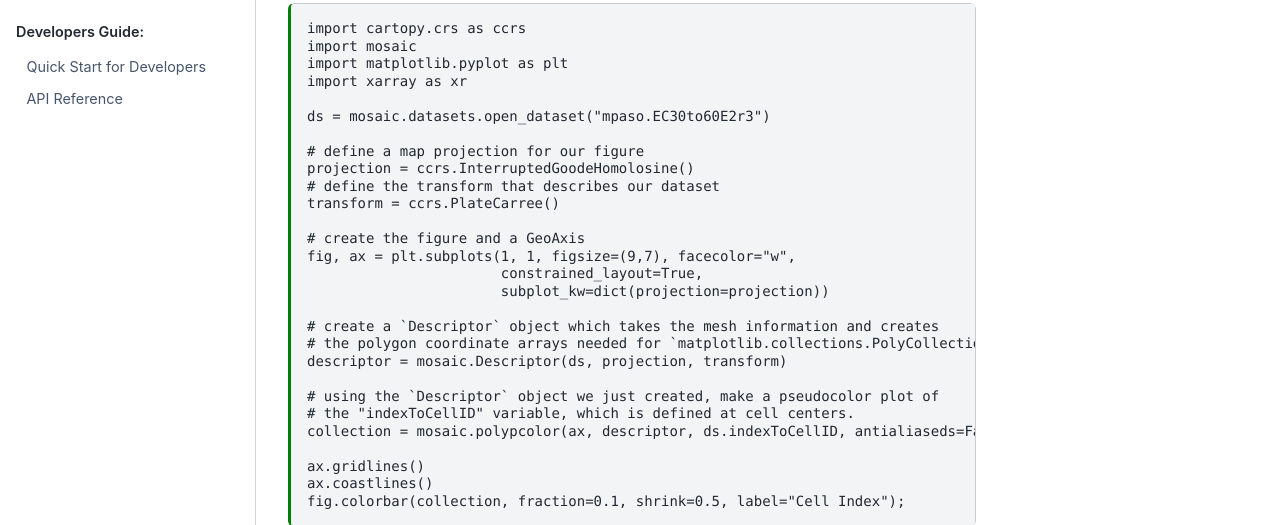
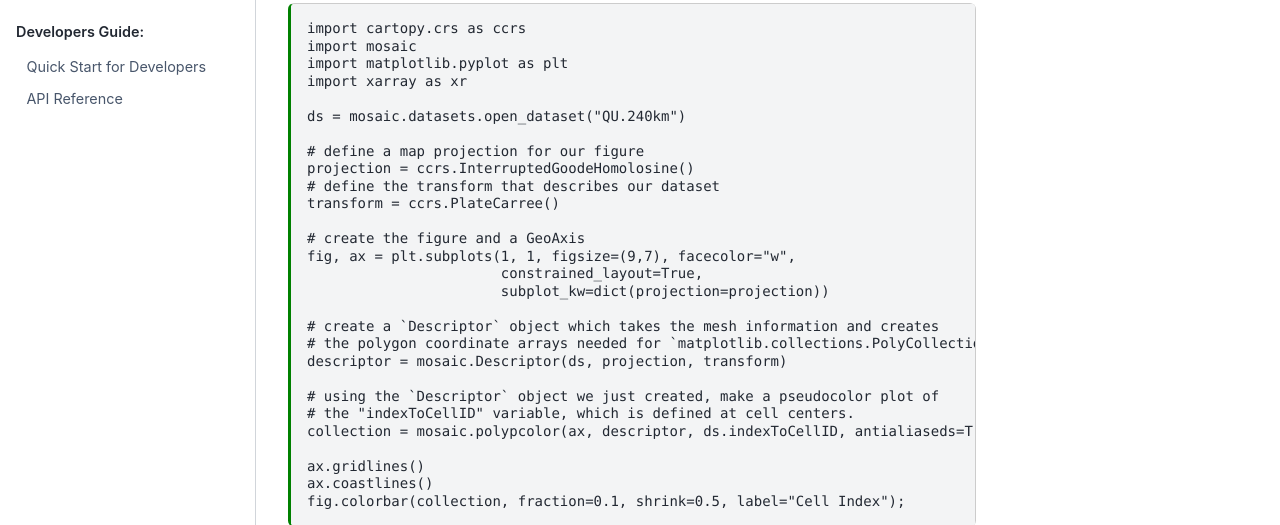
Before and after one commit to E3SM-Project/mosaic, a Sphinx documentation site: the page built from docs/user_guide/quick_start.md, in a window 1280 px wide and 900 px high, scrolled down 382 px. Shown: the part 240-765 px from the top of the window. Built offline with Sphinx 7.4.7 and the Sphinx Book theme 1.1.4, drawn with Linux system fonts in a browser that asks for light colours.

Commit message:
Use QU240 mesh for demo so polygons are more visible.

```diff
--- a/docs/user_guide/quick_start.md
+++ b/docs/user_guide/quick_start.md
@@ -29,7 +29,7 @@
 import matplotlib.pyplot as plt
 import xarray as xr
 
-ds = mosaic.datasets.open_dataset("mpaso.EC30to60E2r3")
+ds = mosaic.datasets.open_dataset("QU.240km")
 
 # define a map projection for our figure
 projection = ccrs.InterruptedGoodeHomolosine()
@@ -47,7 +47,7 @@
 
 # using the `Descriptor` object we just created, make a pseudocolor plot of
 # the "indexToCellID" variable, which is defined at cell centers.
-collection = mosaic.polypcolor(ax, descriptor, ds.indexToCellID, antialiaseds=False)
+collection = mosaic.polypcolor(ax, descriptor, ds.indexToCellID, antialiaseds=True)
 
 ax.gridlines()
 ax.coastlines()
```
